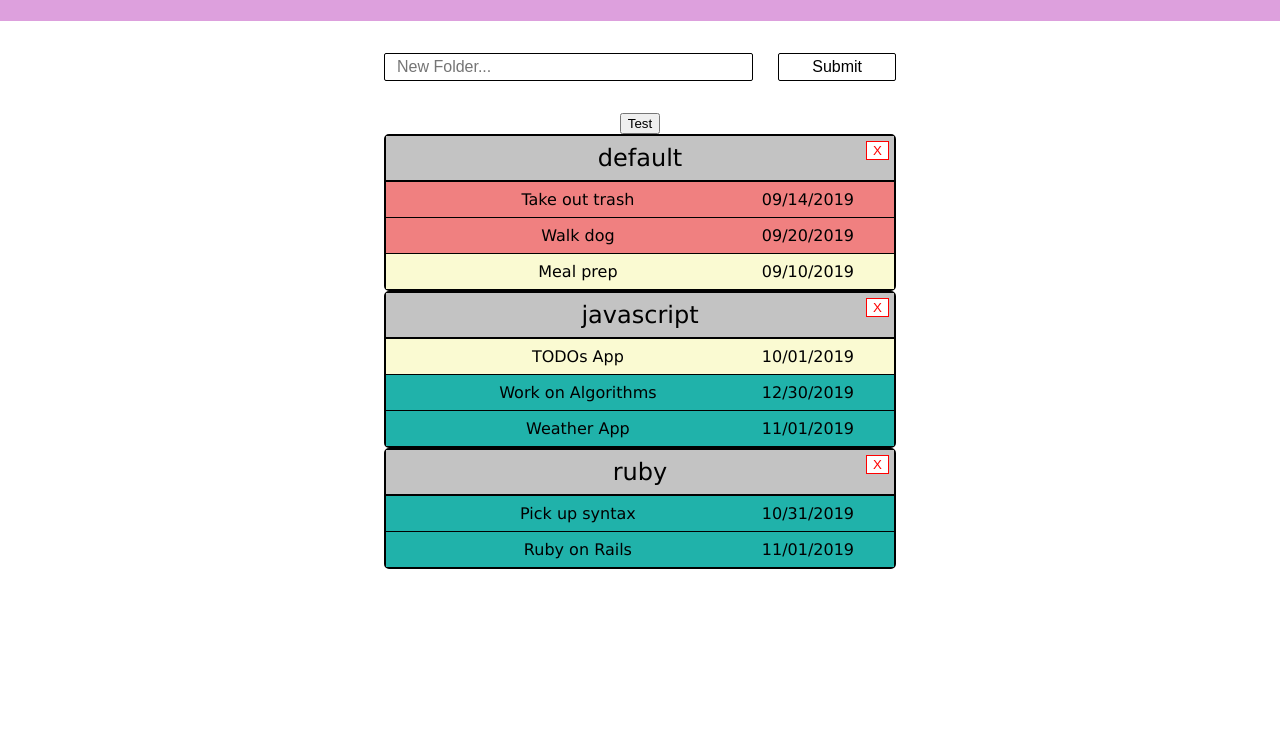
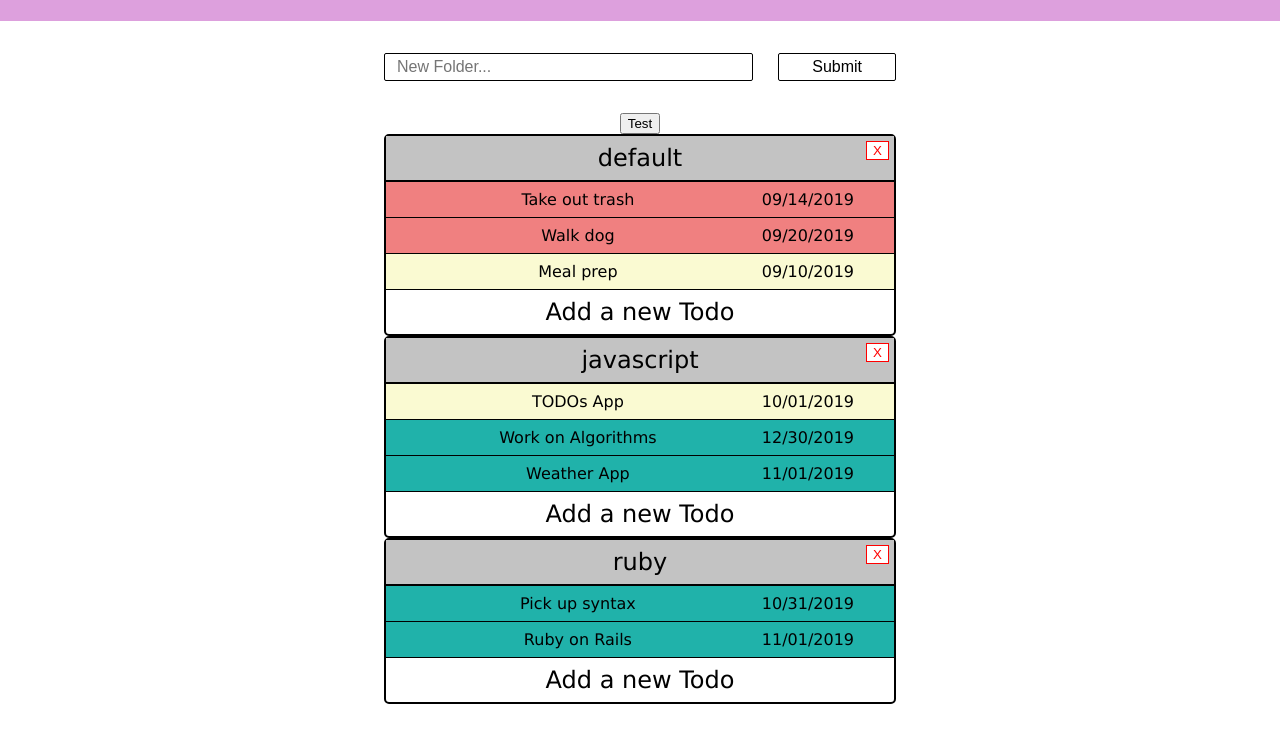
Before and after one commit to drregg6/odin_todos, a website built with webpack: page dist/index.html in a window 1280 px wide. Shown: the part 51-794 px from the top of the page. Built offline with nearby package versions, Linux system fonts and the light colour scheme.

Commit message:
Folders now renders newTodoLi

```diff
--- a/src/index.js
+++ b/src/index.js
@@ -16,7 +16,6 @@ will not be able to find any of the elements that are being targeted
 
 // Universal Variables
 const myFolders = require('../utils/universalVar').folders;
-let folder = require('../utils/universalVar').folder; // This probably won't stay
 
 // Models
 const Todo = require('../models/Todo');
@@ -79,6 +78,7 @@ document.addEventListener('click', function(event) {
       displayNav();
   };
 
+  // NAV eventListener
   if (event.target && event.target.classList.contains('folder')) {
     let el = event.target;
     let name = el.innerText.toLowerCase();
--- a/utils/createFolderList.js
+++ b/utils/createFolderList.js
@@ -1,3 +1,5 @@
+const newTodoLi = require('./newTodoLi');
+
 module.exports = function(obj) {
   let ul = document.createElement('ul');
   ul.classList.add('todos');
@@ -28,6 +30,7 @@ module.exports = function(obj) {
     li.appendChild(secondDiv);
     ul.appendChild(li);
   });
+  ul.appendChild(newTodoLi());
 
   return ul;
 }
--- a/utils/newTodoLi.js
+++ b/utils/newTodoLi.js
@@ -1,7 +1,13 @@
-{/* <li class="new-todo-li">
-  <h2>Add a new Todo</h2>
-  <div class="new-todo hidden">
-    <label for="new-todo-title">Title</label>
+module.exports = function() {
+  const li = document.createElement('li');
+  li.classList.add('new-todo-li');
+  const h2 = document.createElement('h2');
+  h2.innerText = 'Add a new Todo';
+  const div = document.createElement('div');
+  div.classList.add('hidden');
+  div.classList.add('new-todo');
+
+  div.innerHTML = `<label for="new-todo-title">Title</label>
   <input id="new-todo-title" name="new-todo-title" class="new-todo-title" type="text" placeholder="TODO" />
   <label for="new-todo-desc">Description</label>
   <textarea id="new-todo-desc" name="new-todo-desc"  placeholder="Go to this place and take part in this activity" class="new-todo-desc"></textarea>
@@ -9,6 +15,10 @@
   <input id="new-todo-duedate" name="new-todo-duedate" type="text" placeholder="MM/DD/YYYY" class="new-todo-duedate">
   <label for="new-todo-prioroity">Priority</label>
   <input id="new-todo-priority" name="new-todo-priority" type="text" placeholder="Low / Medium / High" class="new-todo-priority">
-    <input type="submit" value="Submit" />
-  </div>
-</li> */}
+  <input type="submit" value="Submit" />`;
+
+  li.appendChild(h2);
+  li.appendChild(div);
+
+  return li;
+}
```
Also changed, not shown: dist/index.html, dist/main.js, views/folder.js (deleted). Lines whose indentation alone changed are shown as unchanged.
